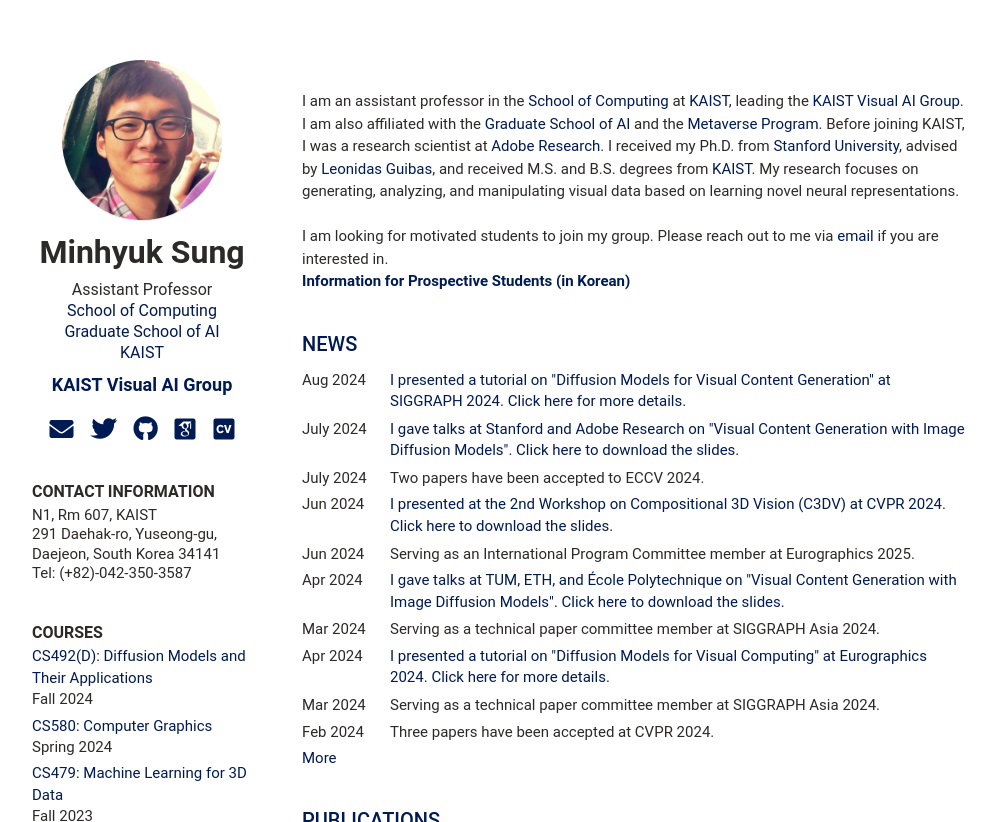
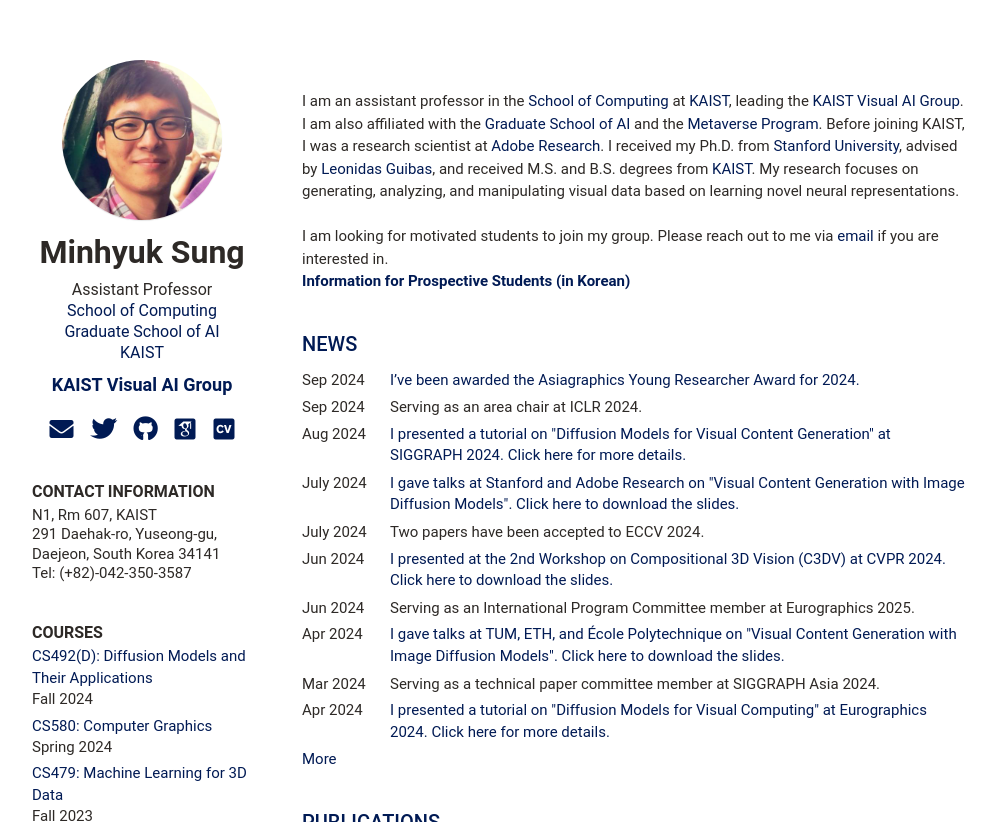
Before and after one commit to mhsung/mhsung.github.io, a Jekyll site: the page built from index.html, in a window 1280 px wide and 900 px high, cut to the strip 0-822 px from the top of the window. Shown: the whole strip, without its empty margins (126-1122 px from the left). Built offline with Jekyll 4.4.1, drawn with Linux system fonts in a browser that asks for light colours; some web fonts are replaced.

Commit message:
Updated.

```diff
--- a/_data/news.yml
+++ b/_data/news.yml
@@ -1,4 +1,9 @@
 news:
+    - title: "I’ve been awarded the Asiagraphics Young Researcher Award for 2024."
+      link: http://www.asiagraphics.org/young2024
+      time: Sep 2024
+    - title: "Serving as an area chair at ICLR 2024."
+      time: Sep 2024
     - title: "I presented a tutorial on \"Diffusion Models for Visual Content Generation\" at SIGGRAPH 2024. Click here for more details."
       link: https://geometry.cs.ucl.ac.uk/courses/diffusion4ContentCreation_sigg24/
       time: Aug 2024
```
